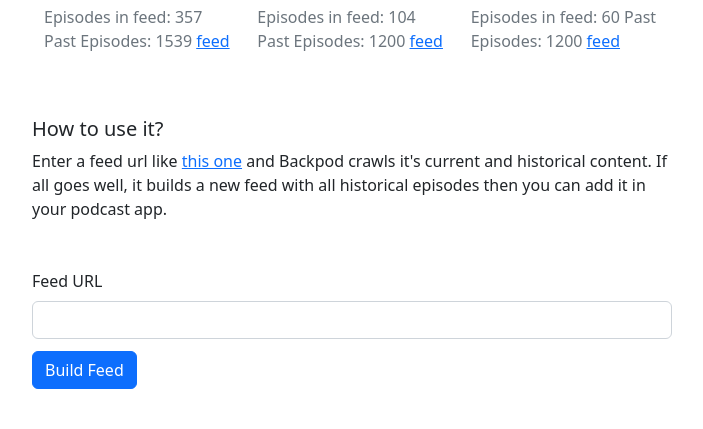
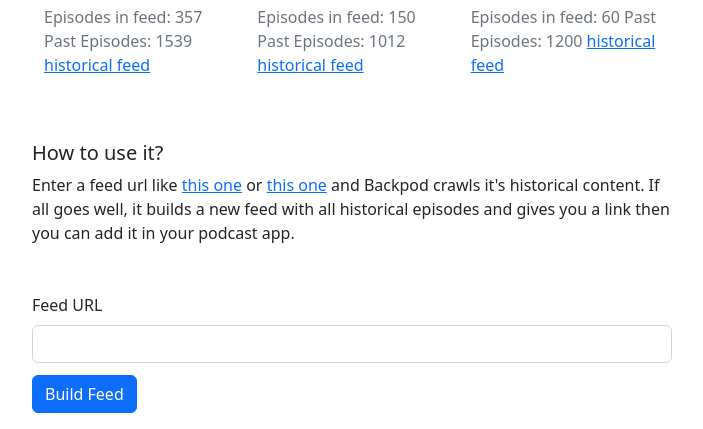
Before and after one commit to shijialee/backpod, a plain HTML site: page static/index.html in a window 1280 px wide. Shown: the part 491-920 px from the top of the page, without its empty margins (288-991 px from the left). Before the commit the page ends 896 px from the top, so only its background shows below. Drawn offline with nearby package versions, Linux system fonts and the light colour scheme.

Commit message:
frontend updates

```diff
--- a/static/index.html
+++ b/static/index.html
@@ -18,7 +18,7 @@
         <img src="https://media.npr.org/assets/img/2018/08/02/npr_planetmoney_podcasttile_sq-00e194ecb0c07c960d91f933a862eff0a85534e4-s400-c85.webp" class="d-block w-75 rounded" alt="Planet Money">
       </div>
       <div class="col-md-4">
-        <img src="https://media.npr.org/assets/img/2019/09/19/shortwave-tile_final2_sq-266c8cc0cd2cb3e6213b36cbd0009cbd3331a990.png?s=1400" class="d-block w-75 rounded" alt="NPR Short Wave">
+        <img src="https://media.wnyc.org/i/raw/2018/12/WNYC_Studios_Podcast_RadioHour-FINAL_100_100.png" class="d-block w-75 rounded" alt="NewYorker Radio Hour">
       </div>
       <div class="col-md-4">
         <img src="https://media.npr.org/assets/img/2018/08/03/npr_freshair_podcasttile_sq-bb34139df91f7a48120ddce9865817ea11baaf32.jpg?s=400" class="d-block w-75 rounded" alt="Fresh Air">
@@ -28,22 +28,22 @@
     <div class="row text-muted">
       <div class="col-md-4">
         <p class="mt-2">Episodes in feed: 357
-        Past Episodes: 1539 <a href="https://feeds.podcastdrill.com/b1081253-7a1d-4b51-b248-69a705fce9ed">feed</a></p>
+        Past Episodes: 1539 <a href="https://feeds.podcastdrill.com/b1081253-7a1d-4b51-b248-69a705fce9ed">historical feed</a></p>
       </div>
       <div class="col-md-4">
-        <p class="mt-2">Episodes in feed: 104
-        Past Episodes: 1200 <a href="https://feeds.podcastdrill.com/5af310a6-140f-47ae-89fb-73397947b4c9">feed</a></p>
+        <p class="mt-2">Episodes in feed: 150
+        Past Episodes: 1012 <a href="https://feeds.podcastdrill.com/07c8073d-559b-42dd-9f6d-7e0ba2aaf705">historical feed</a></p>
       </div>
       <div class="col-md-4">
         <p class="mt-2">Episodes in feed: 60
-        Past Episodes: 1200 <a href="https://feeds.podcastdrill.com/5f3b2f65-6fe6-41ff-a40a-b0237626eaff">feed</a></p>
+        Past Episodes: 1200 <a href="https://feeds.podcastdrill.com/5f3b2f65-6fe6-41ff-a40a-b0237626eaff">historical feed</a></p>
       </div>
     </div>
   </div>
 
   <div class="mt-5">
   <h5>How to use it?</h5>
-  <p>Enter a feed url like <a href="https://www.npr.org/rss/podcast.php?id=510289">this one</a> and Backpod crawls it's current and historical content. If all goes well, it builds a new feed with all historical episodes then you can add it in your podcast app.</p>
+  <p>Enter a feed url like <a href="https://www.npr.org/rss/podcast.php?id=510289">this one</a> or <a href="http://feeds.wnyc.org/newyorkerradiohour">this one</a> and Backpod crawls it's historical content. If all goes well, it builds a new feed with all historical episodes and gives you a link then you can add it in your podcast app.</p>
   </div>
 
   <div class="mt-5">
```
Also changed, not shown: static/feed.html (+0 -1 lines).
